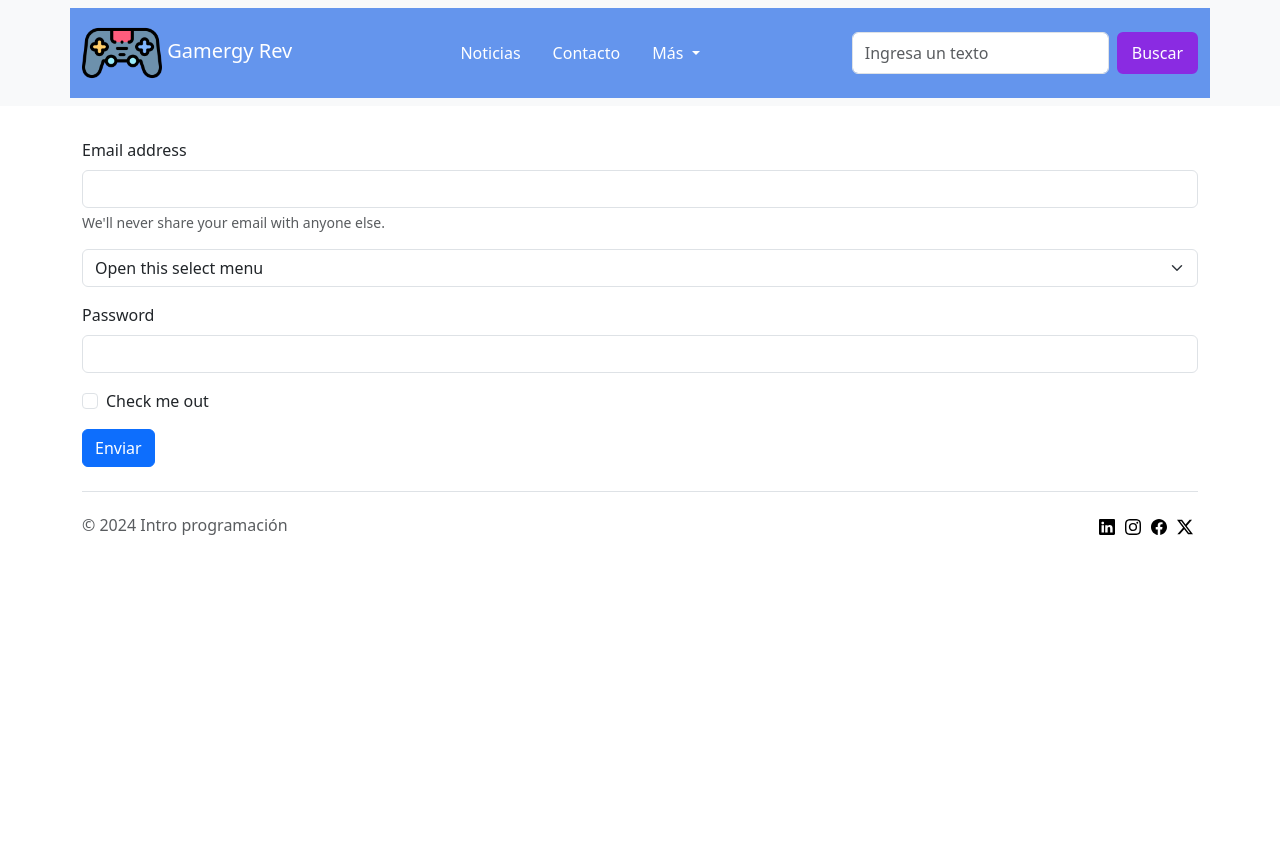
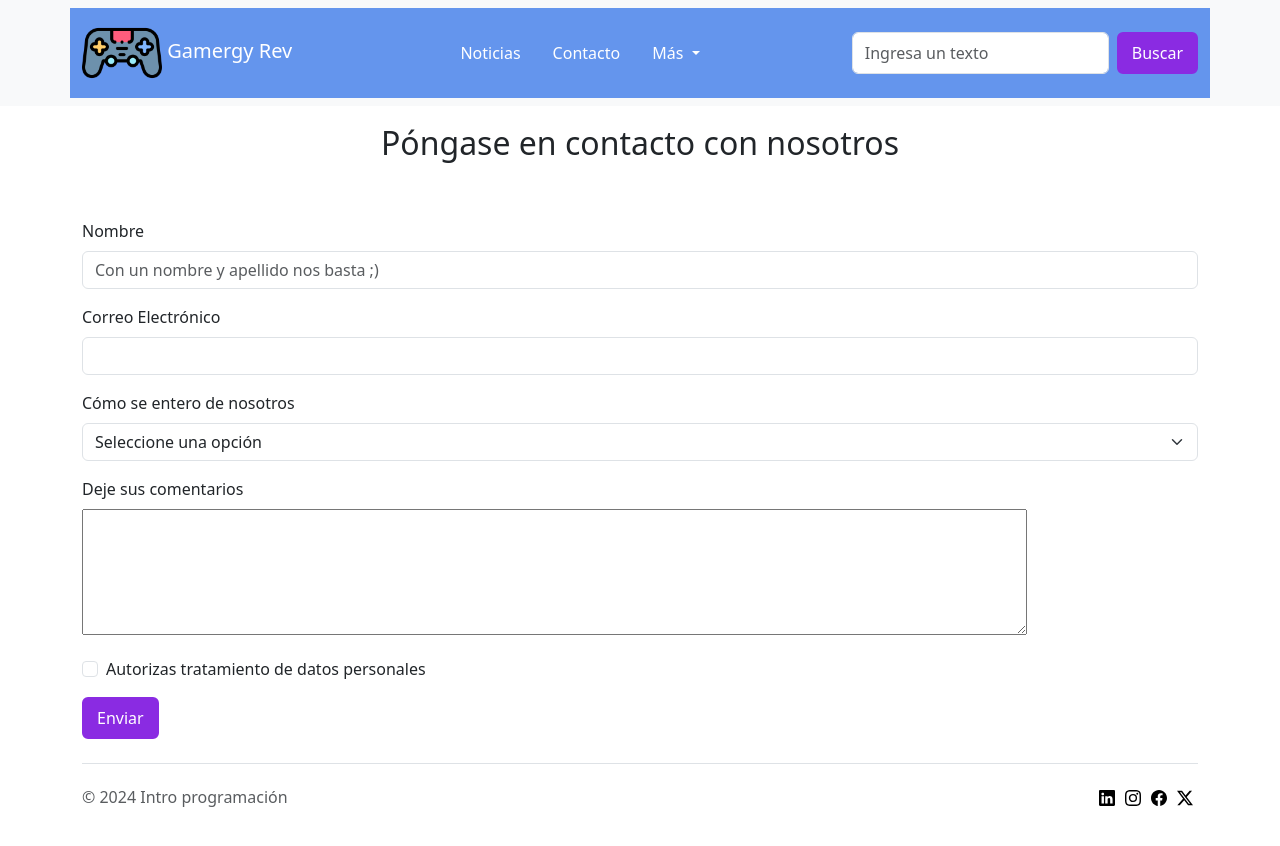
Before and after one commit to Zhyex/boostrapV2, a plain HTML site: page contacto.html in a window 1280 px wide. Before the commit the page ends 800 px from the top, so only its background shows below. Drawn offline with nearby package versions, Linux system fonts and the light colour scheme.

Commit message:
add form style

```diff
--- a/contacto.html
+++ b/contacto.html
@@ -40,33 +40,39 @@
             </div>
         </nav>
     </div>
-    <div class="container spacing">
+    <div class="container formStyle">
         <br>
         <h2>Póngase en contacto con nosotros</h2>
         <form>
             <div class="mb-3">
-              <label for="exampleInputEmail1" class="form-label">Email address</label>
-              <input type="email" class="form-control" id="exampleInputEmail1" aria-describedby="emailHelp">
-              <div id="emailHelp" class="form-text">We'll never share your email with anyone else.</div>
+                <label for="lname" class="form-label">Nombre</label>
+                <input type="text" class="form-control" id="lname" placeholder="Con un nombre y apellido nos basta ;)" maxlength="40" required>
             </div>
             <div class="mb-3">
-                <select class="form-select" aria-label="Default select example">
-                    <option selected>Open this select menu</option>
-                    <option value="1">One</option>
-                    <option value="2">Two</option>
-                    <option value="3">Three</option>
-                  </select>
+              <label for="exampleInputEmail1" class="form-label">Correo Electrónico</label>
+              <input type="email" class="form-control" id="exampleInputEmail1" aria-describedby="emailHelp" required>
+              <div class="invalid-feedback">
+                Ingrese un correo electrónico válido.
+              </div>
             </div>
             <div class="mb-3">
-              <label for="exampleInputPassword1" class="form-label">Password</label>
-              <input type="password" class="form-control" id="exampleInputPassword1">
+                <label for="exampleInputEmail1" class="form-label">Cómo se entero de nosotros</label>
+                <select class="form-select" aria-label="Default select example">
+                    <option selected>Seleccione una opción</option>
+                    <option value="1">Redes sociales</option>
+                    <option value="2">Amigo, conocido</option>
+                    <option value="3">Anuncios</option>
+                </select>
+            </div>
+            <div class="mb-3">
+              <label for="exampleInputPassword1" class="form-label">Deje sus comentarios</label><br>
+              <textarea rows="5" cols="100"></textarea>
             </div>
             <div class="mb-3 form-check">
               <input type="checkbox" class="form-check-input" id="exampleCheck1">
-              <label class="form-check-label" for="exampleCheck1">Check me out</label>
+              <label class="form-check-label" for="exampleCheck1">Autorizas tratamiento de datos personales</label>
             </div>
-
-            <button type="submit" class="btn btn-primary">Enviar</button>
+            <button type="submit" class="btn btn-primary" style="    background-color: blueviolet;color: white;border: solid blueviolet;">Enviar</button>
           </form>
     </div>
     <div class="container">
--- a/index.css
+++ b/index.css
@@ -205,11 +205,21 @@ h2{
     background-color: cornflowerblue;
     color: white;
 } */
+.formStyle h2{
+    margin-top: 9%;
+}
+textarea{
+    resize:both;
+}
+
 @media screen and (max-width:990px){
     .container .imgPrincipal{
         flex-direction: column;
         flex-wrap: wrap;
         width:auto;
+    }
+    .formStyle h2{
+        margin-top: 20%;
     }
 }
 @media screen and (max-width:900px){
@@ -218,6 +228,9 @@ h2{
         flex-wrap: wrap;
         width:auto;
     }
+    .formStyle h2{
+        margin-top: 20%;
+    }
 }
 @media screen and (max-width:770px){
     .container .imgPrincipal{
@@ -225,4 +238,7 @@ h2{
         flex-wrap: wrap;
         width:auto;
     }
+    .formStyle h2{
+        margin-top: 25%;
+    }
 }
```
